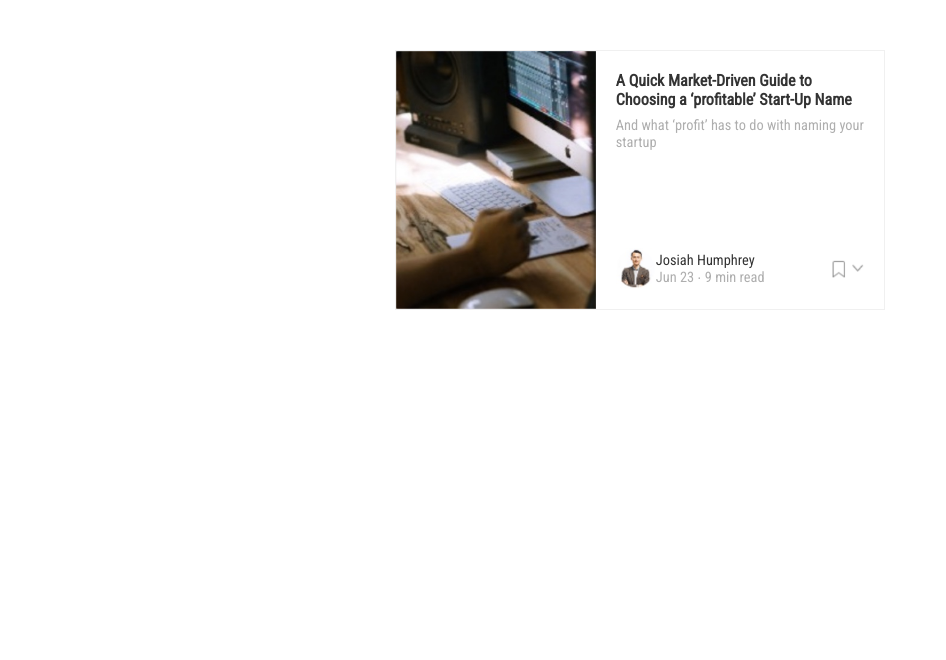
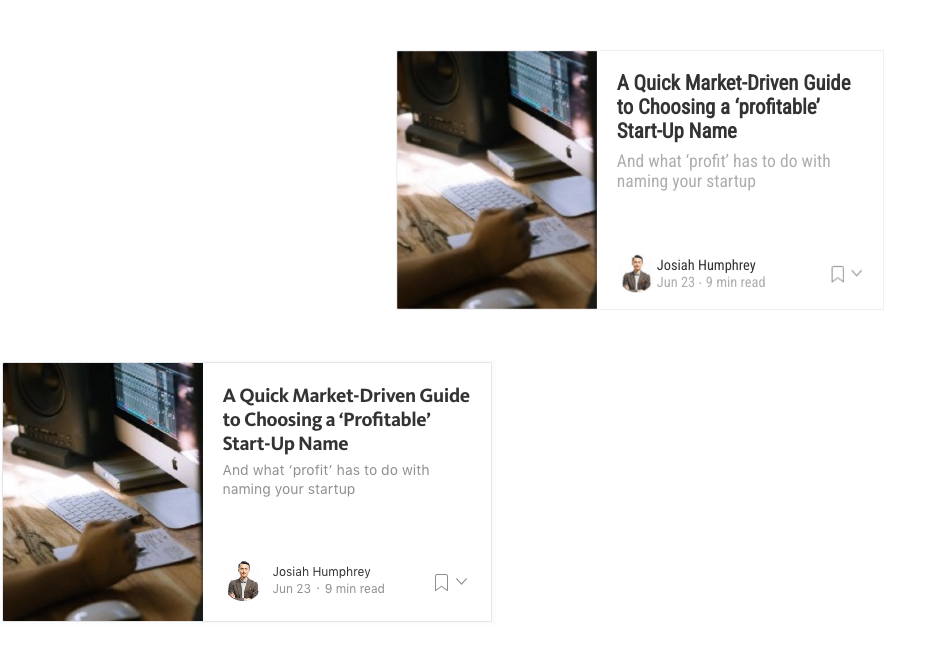
Before and after one commit to WiseCoding/css-integration-mock-challenge, a plain HTML site: page part3/part3.html in a window 1280 px wide. Shown: the whole page, without its empty margins (0-946 px from the left). Drawn offline with Linux system fonts and the light colour scheme.

Commit message:
Updated part 3 font, Readme started

```diff
--- a/part3/part3.html
+++ b/part3/part3.html
@@ -34,5 +34,6 @@
         </div>
       </div>
     </main>
+    <img src="images/part3.png"
   </body>
 </html>
--- a/part3/styles/style.scss
+++ b/part3/styles/style.scss
@@ -26,7 +26,7 @@ main {
   align-items: center;
 }
 .wrapper {
-  width: 490px;
+  width: 488px;
   height: 260px;
   border: 1px solid #f0f0f0;
 
@@ -35,7 +35,7 @@ main {
   justify-content: start;
 
   .innerwrap {
-    margin: 20px;
+    margin: 20px 20px 15px 20px;
     display: flex;
     flex-flow: column wrap;
     justify-content: space-between;
@@ -45,11 +45,12 @@ main {
       p:first-child {
         color: #333333;
         font-weight: bold;
+        font-size: 1.3rem;
       }
       p:nth-child(2) {
         margin-top: 8px;
         color: #aeaeae;
-        font-size: 0.9rem;
+        font-size: 1.1rem;
       }
     }
     .contactwrap {
```
Also changed, not shown: README.md, part3/images/part3.png (added), part3/styles/style.css.
